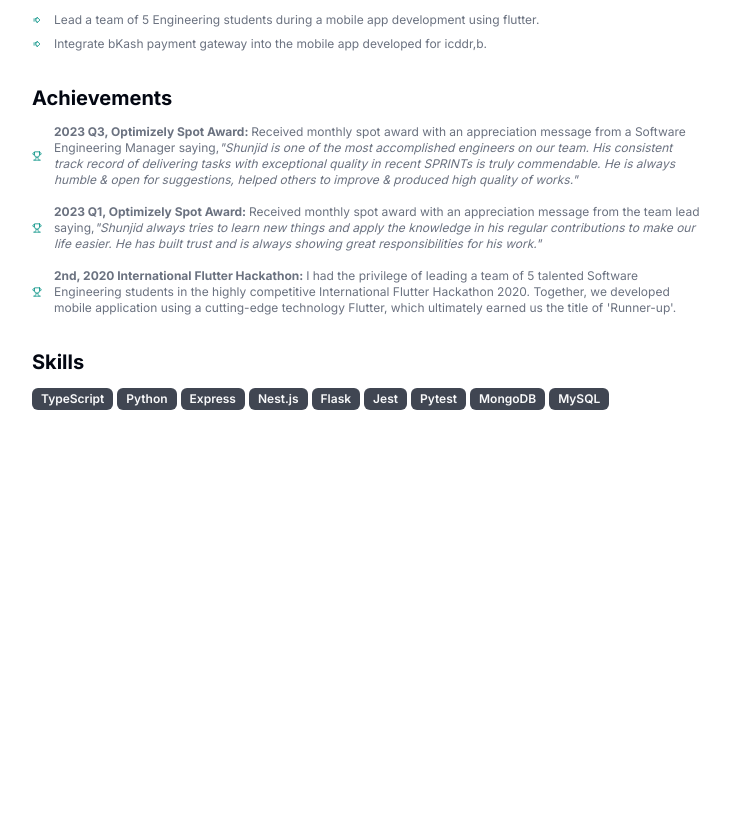
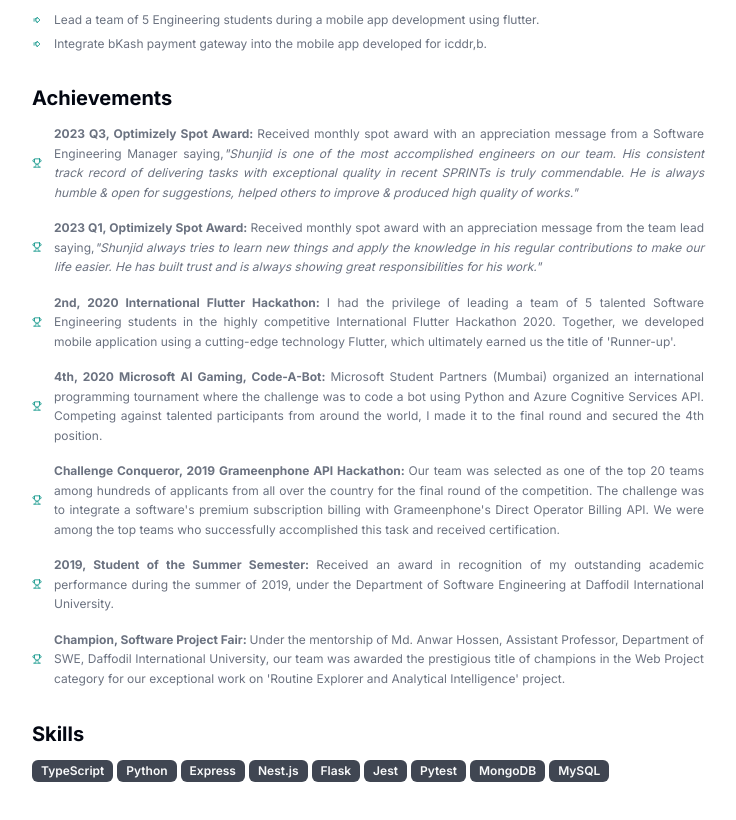
Before and after one commit to shunjid/shunjid.github.io, a Next.js app: page / in a window 1280 px wide. Shown: the part 1040-1860 px from the top of the page, without its empty margins (272-1008 px from the left). Before the commit the page ends 1546 px from the top, so only its background shows below. Built offline with nearby package versions, Linux system fonts and the light colour scheme.

Commit message:
Add more achievements

```diff
--- a/src/app/achievements/index.tsx
+++ b/src/app/achievements/index.tsx
@@ -21,7 +21,7 @@ export default function Achievements(
             className="flex items-center space-x-3 text-xs rtl:space-x-reverse"
           >
             <TrophyIcon className="h-2.5 w-2.5 flex-shrink-0 text-teal-600" />
-            {achievement()}
+            <div className="text-justify leading-relaxed">{achievement()}</div>
           </li>
         ))}
       </ul>
--- a/src/data/index.tsx
+++ b/src/data/index.tsx
@@ -136,6 +136,45 @@ const achievements = [
       ultimately earned us the title of &apos;Runner-up&apos;.
     </div>
   ),
+  () => (
+    <div>
+      <b>4th, 2020 Microsoft AI Gaming, Code-A-Bot: </b>
+      Microsoft Student Partners (Mumbai) organized an international programming
+      tournament where the challenge was to code a bot using Python and Azure
+      Cognitive Services API. Competing against talented participants from
+      around the world, I made it to the final round and secured the 4th
+      position.
+    </div>
+  ),
+  () => (
+    <div>
+      <b>Challenge Conqueror, 2019 Grameenphone API Hackathon: </b>
+      Our team was selected as one of the top 20 teams among hundreds of
+      applicants from all over the country for the final round of the
+      competition. The challenge was to integrate a software&apos;s premium
+      subscription billing with Grameenphone&apos;s Direct Operator Billing API.
+      We were among the top teams who successfully accomplished this task and
+      received certification.
+    </div>
+  ),
+  () => (
+    <div>
+      <b>2019, Student of the Summer Semester: </b>
+      Received an award in recognition of my outstanding academic performance
+      during the summer of 2019, under the Department of Software Engineering at
+      Daffodil International University.
+    </div>
+  ),
+  () => (
+    <div>
+      <b>Champion, Software Project Fair: </b>
+      Under the mentorship of Md. Anwar Hossen, Assistant Professor, Department
+      of SWE, Daffodil International University, our team was awarded the
+      prestigious title of champions in the Web Project category for our
+      exceptional work on &apos;Routine Explorer and Analytical
+      Intelligence&apos; project.
+    </div>
+  ),
 ];
 
 const resume: IResume = {
```
